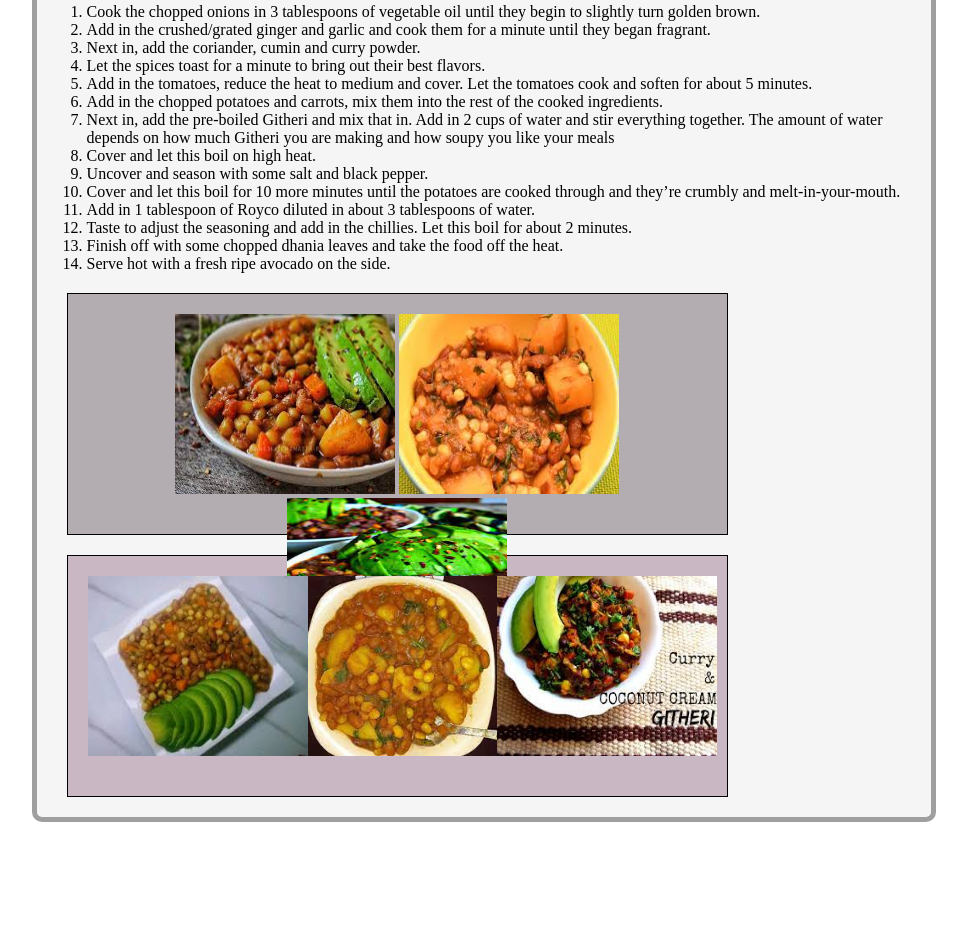
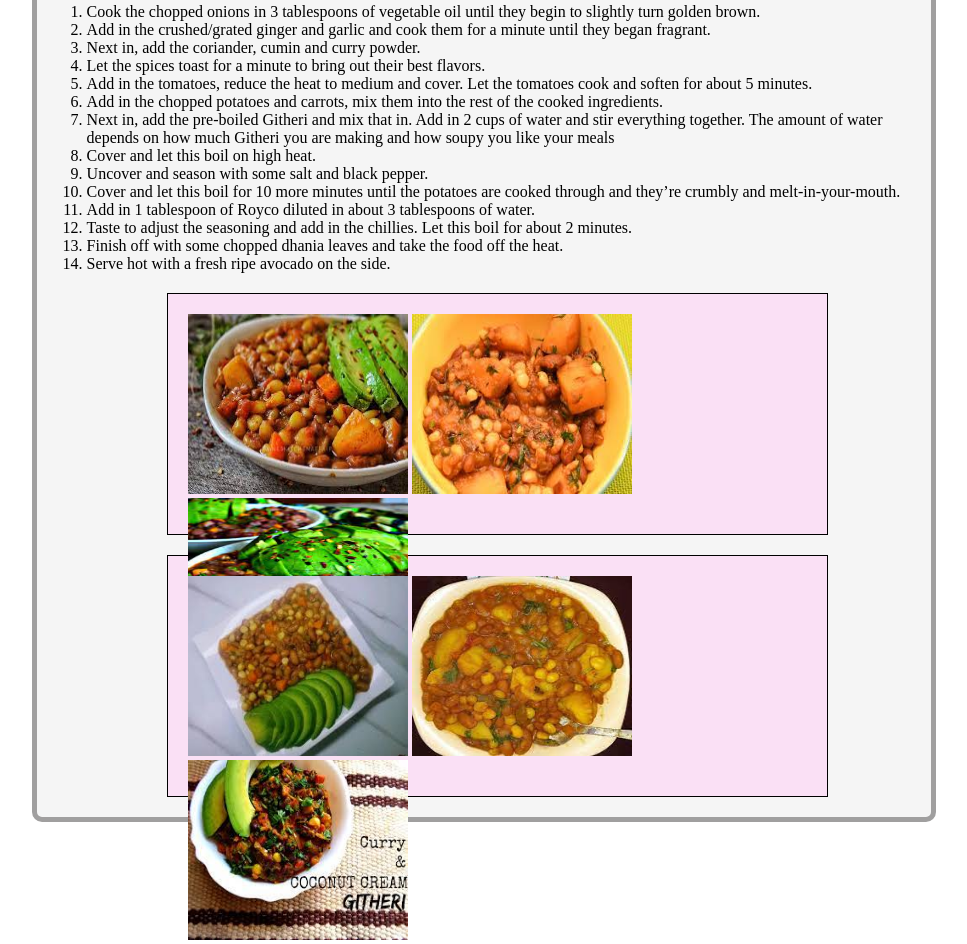
Before and after one commit to Abbiechebet/Recipe_Page, a plain HTML site: page index.html in a window 1280 px wide. Shown: the part 1032-1976 px from the top of the page, without its empty margins (156-1123 px from the left). Before the commit the page ends 1862 px from the top, so only its background shows below. Drawn offline with Linux system fonts and the light colour scheme.

Commit message:
more changes

```diff
--- a/index.html
+++ b/index.html
@@ -24,7 +24,7 @@
         margin:auto;
         border: 3px solid rgb(206, 198, 198);
         border-style: groove;
-        background-color: rgb(241, 249, 252);
+        background-color: rgb(246, 232, 235);
         border-radius: 20px;
     }
     caption{
@@ -43,23 +43,24 @@
     }
     .dish-photos{
         display: flexbox;
-        background-color: rgb(179, 172, 176);
+        background-color: rgb(250, 224, 245);
         width: 70%;
         height:200px;
         border: 1px solid black;
         margin: 20px;
-        text-align:center;
         padding: 20px;
+        margin-left: 120px;
     }
     .dishes{
-        display: flex;
-        background-color: rgb(201, 183, 196);
+        display: flexbox;
+        background-color: rgb(250, 224, 245);
         width: 70%;
+        margin: 20px;
         height: 200px;
         border: 1px solid black;
-        margin: 20px;
-        text-align:center;
+        align-items: center;
         padding: 20px;
+        margin-left: 120px;
     }
     </style>
 </head>
@@ -165,6 +166,7 @@
     <li>Finish off with some chopped dhania leaves and take the food off the heat.</li>
     <li>Serve hot with a fresh ripe avocado on the side.</li>
 </ol>
+<div class="dishpics">
 <div class="dish-photos">
     <img src="images/dish1.jfif"
     height="180px;"
@@ -200,5 +202,6 @@
     alt="Dish_photo">
 </div>
 </div>
+</div>
 </body>
 </html>
```
